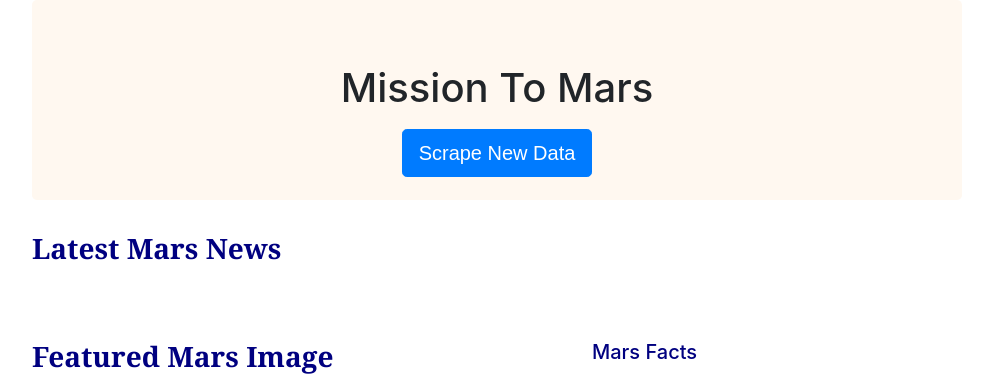
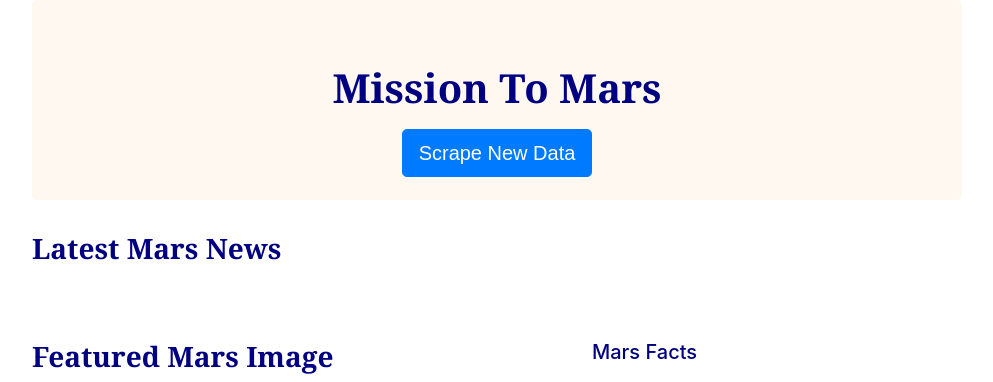
Before and after one commit to bradhika80/web-scraping-challenge, a Flask app: template Missions_to_Mars/templates/index.html in a window 1280 px wide. Shown: the top 382 px of the page, without its empty margins (143-1136 px from the left). Run offline with Flask 2, Linux system fonts and the light colour scheme; the template is opened without the code that fills it, so the values that code supplies are empty; some libraries are stand-ins or nearby versions.

Commit message:
update header

```diff
--- a/Missions_to_Mars/static/css/style.css
+++ b/Missions_to_Mars/static/css/style.css
@@ -161,6 +161,7 @@ section {
     color:navy;
   }
 
+
   .about p {
         color: navy;
         font-family: Arial, Helvetica, sans-serif;
--- a/Missions_to_Mars/templates/index.html
+++ b/Missions_to_Mars/templates/index.html
@@ -16,7 +16,7 @@
 
     <div class="container">
         <div class="jumbotron text-center">
-            <h1>Mission To Mars</h1>
+            <h1 class="sectionheading">Mission To Mars</h1>
             <p><a class="btn btn-primary btn-lg" href="/scrape" role="button">Scrape New Data</a></p>
         </div>
     </div>
```
